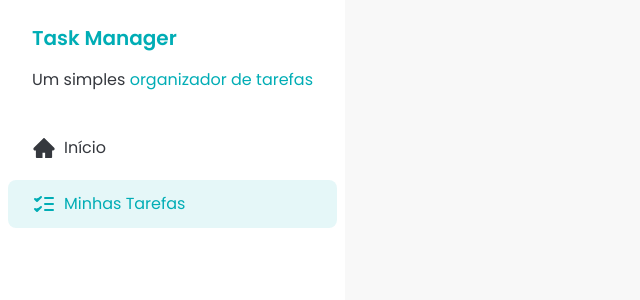
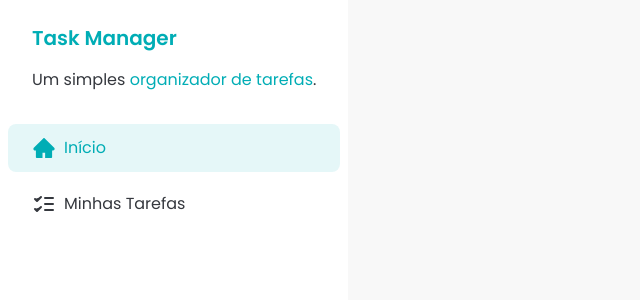
Before and after one commit to araujoerick/task-manager, a React (Vite) app: page / in a window 1280 px wide. Shown: the top 300 px of the page, without its empty margins (0-640 px from the left). Built offline with nearby package versions, Linux system fonts and the light colour scheme.

Commit message:
✨ feat: ensure SidebarButton changes according to active route

```diff
--- a/src/components/Sidebar.jsx
+++ b/src/components/Sidebar.jsx
@@ -11,15 +11,15 @@ const Sidebar = () => {
           </h1>
           <p>
             Um simples{" "}
-            <span className="text-brand-primary">organizador de tarefas</span>
+            <span className="text-brand-primary">organizador de tarefas</span>.
           </p>
         </div>
         <div className="flex flex-col gap-2 p-2">
-          <SidebarButton href="/">
+          <SidebarButton to="/">
             <HomeIcon />
             Início
           </SidebarButton>
-          <SidebarButton href="/tasks" color="selected">
+          <SidebarButton to="/tasks">
             <TasksIcon />
             Minhas Tarefas
           </SidebarButton>
--- a/src/components/ui/SidebarButton.jsx
+++ b/src/components/ui/SidebarButton.jsx
@@ -1,13 +1,14 @@
 import PropTypes from "prop-types";
+import { NavLink } from "react-router-dom";
 import { tv } from "tailwind-variants";
 
-const SidebarButton = ({ children, color, href }) => {
+const SidebarButton = ({ children, to }) => {
   const sidebar = tv({
     base: "flex items-center gap-2 rounded-lg px-6 py-3 text-left",
     variants: {
       color: {
         unselected:
-          "text-brand-dark-blue hover:bg-brand-primary/10 hover:text-brand-primary",
+          "text-brand-dark-blue transition-all hover:bg-brand-primary/10 hover:text-brand-primary",
         selected: "bg-brand-primary/10 text-brand-primary",
       },
     },
@@ -17,9 +18,14 @@ const SidebarButton = ({ children, color, href }) => {
   });
 
   return (
-    <a href={href} className={sidebar({ color })}>
+    <NavLink
+      to={to}
+      className={({ isActive }) =>
+        sidebar({ color: isActive ? "selected" : "unselected" })
+      }
+    >
       {children}
-    </a>
+    </NavLink>
   );
 };
 
```
